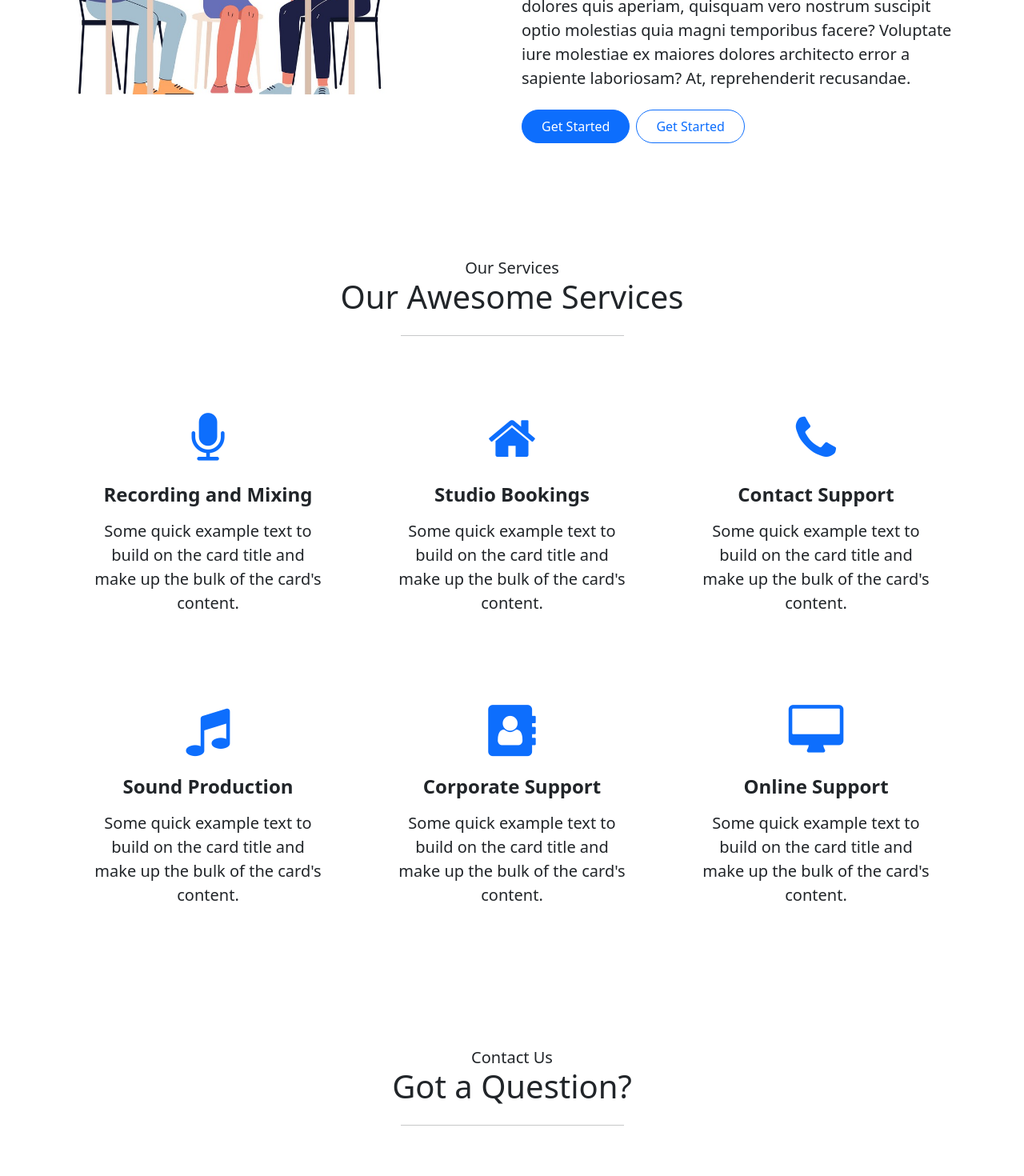
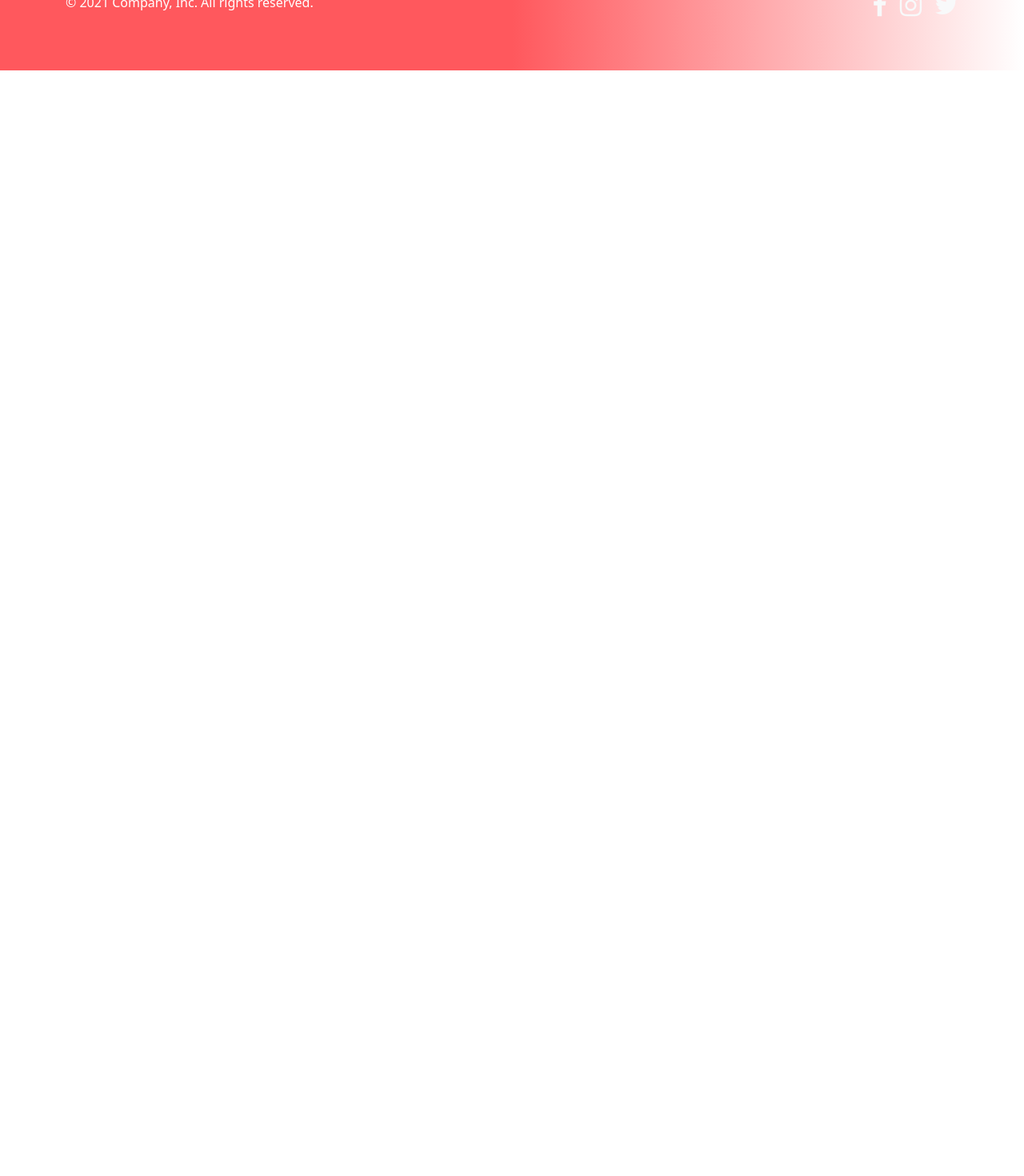
Before and after one commit to annpeacesnr/mernweb, a React (Create React App) app: page / in a window 1280 px wide. Shown: the part 860-2330 px from the top of the page at 80% size. After the commit the page ends 948 px from the top, so only its background shows below. Built offline with nearby package versions, Linux system fonts and the light colour scheme.

Commit message:
react routing

```diff
--- a/package.json
+++ b/package.json
@@ -11,6 +11,8 @@
     "react": "^18.1.0",
     "react-bootstrap": "^2.3.1",
     "react-dom": "^18.1.0",
+    "react-router": "^6.3.0",
+    "react-router-dom": "^6.3.0",
     "react-scripts": "^5.0.1",
     "web-vitals": "^2.1.4"
   },
--- a/src/App.js
+++ b/src/App.js
@@ -5,16 +5,32 @@ import About from './components/About';
 import Services from './components/Services';
 import Contact from './components/Contact';
 import Footer from './components/Footer';
+//import {Route} from 'react-router-dom';
+//import {BrowserRouter} from 'react-router-dom';
+//import {Route, Switch} from 'react-router';
+//import { Routes ,Route } from 'react-router-dom';
+import { Route, Routes } from "react-router";
+//import { Router, Route, Routes } from 'react-router-dom';
+//import { Switch ,Route } from 'react-router-dom';
+//import {Route, Routes} from 'react-router';
+/*import {
+  BrowserRouter as Router,
+  Route,
+  Switch,
+} from "react-router-dom";*/
+//import {Switch} from 'react-router';
 
 function App() {
   return (
     <>
     <Navbar/>
-    <Home/>
-    <About/>
-    <Services />
-    <Contact />
-    <Footer />
+    <Routes>
+    <Route exact path="/" element={<Home/>} />
+    <Route exact path="/about" element={<About/>} />
+    <Route exact path="/services" element={<Services/>} />
+    <Route exact path="/contact" element={<Contact/>} />
+    </Routes>
+    <Footer/>
     </>
   );
 }
--- a/src/components/Services.jsx
+++ b/src/components/Services.jsx
@@ -3,7 +3,7 @@ import React from "react";
 const Services = () => {
   return (
     <div>
-      <div id="service">
+      <div id="services">
         <div className="container my-5 py-5">
           <div className="row">
             <div className="col-12">
--- a/src/index.js
+++ b/src/index.js
@@ -1,17 +1,30 @@
 import React from 'react';
-import ReactDOM from 'react-dom/client';
+import ReactDOM from 'react-dom';
 import './index.css';
 import App from './App';
 import reportWebVitals from './reportWebVitals';
 import '../node_modules/bootstrap/dist/css/bootstrap.min.css';
 import '../node_modules/font-awesome/css/font-awesome.min.css';
+import {BrowserRouter} from 'react-router-dom';
 
-const root = ReactDOM.createRoot(document.getElementById('root'));
+/*const root = ReactDOM.createRoot(document.getElementById('root'));
 root.render(
   <React.StrictMode>
     <App />
   </React.StrictMode>
+);*/
+
+
+ReactDOM.render(
+  <BrowserRouter>
+    <App />
+  </BrowserRouter>,
+  document.getElementById("root")
 );
+
+
+
+
 
 // If you want to start measuring performance in your app, pass a function
 // to log results (for example: reportWebVitals(console.log))
```
Also changed, not shown: 1 other file (tests, documents, lock files or other folders).
